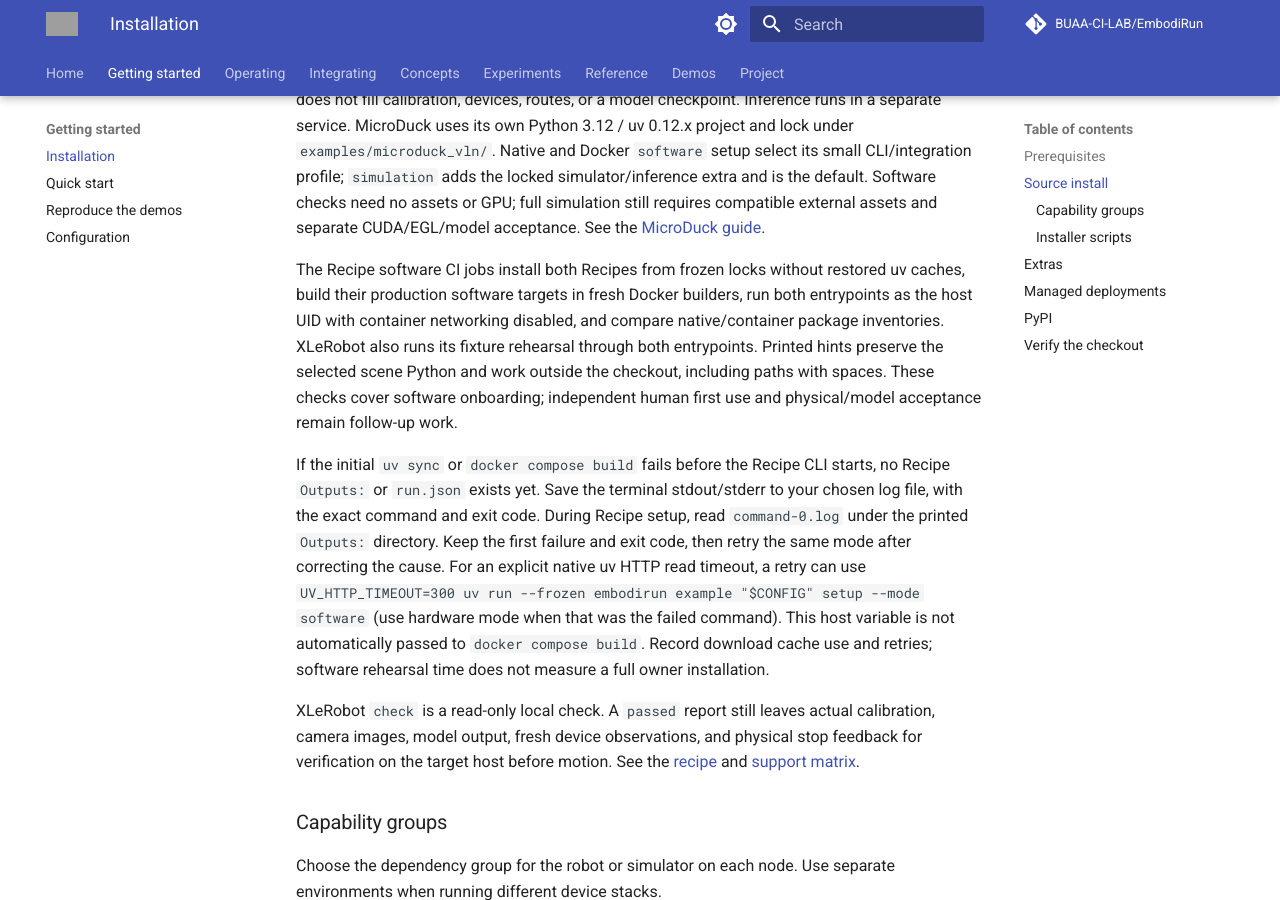
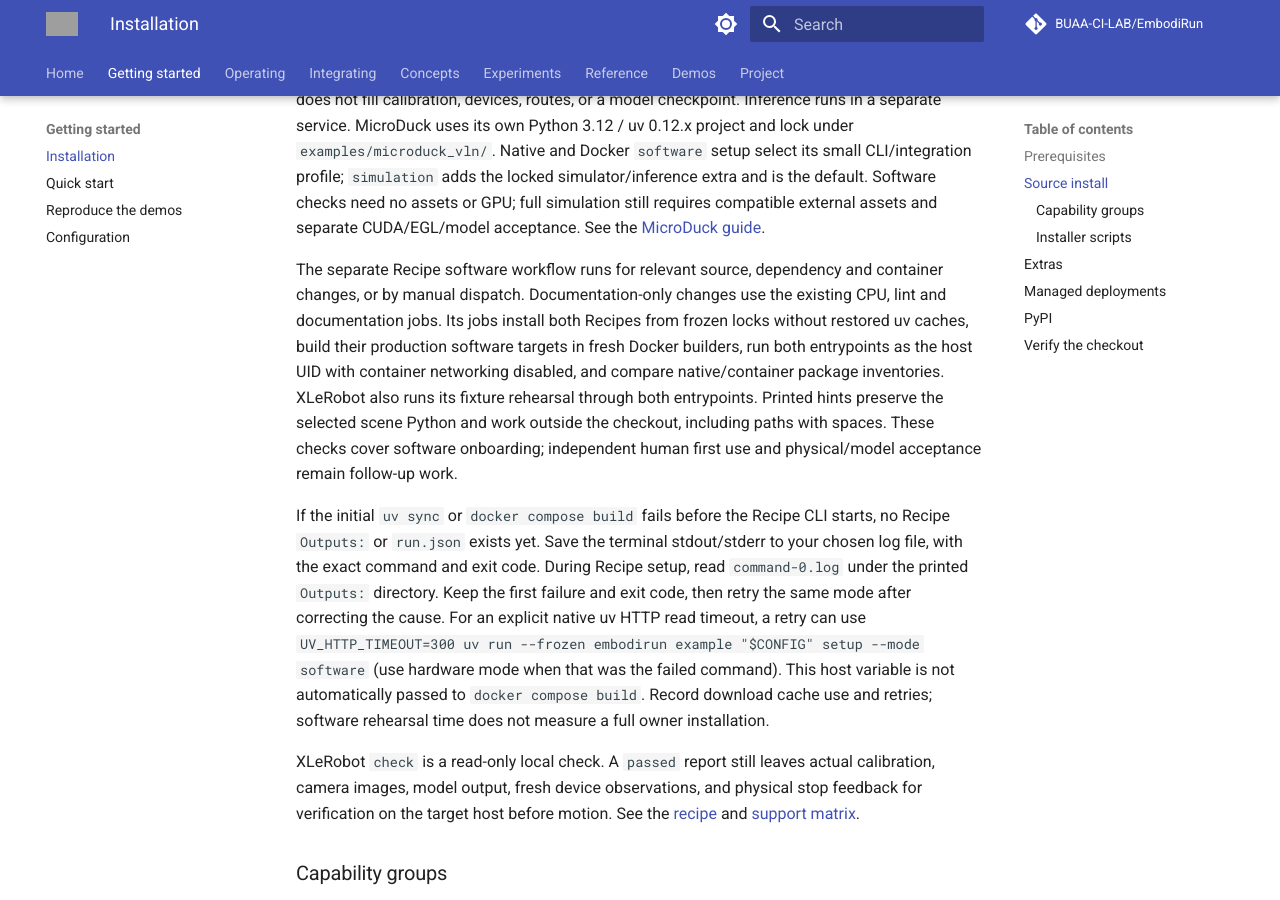
Before and after one commit to BUAA-CI-LAB/EmbodiRun, an MkDocs documentation site: the page built from docs/en/installation.md, in a window 1280 px wide and 900 px high, scrolled down 1374 px. Built offline with MkDocs 1.6.1 and Material for MkDocs 9.7.7, drawn with Linux system fonts in a browser that asks for light colours; comment, search, counter and statistics services are not loaded; grey boxes are pictures that could not be loaded.

Commit message:
ci: run Recipe installer and Docker checks only for relevant changes

```diff
--- a/docs/en/installation.md
+++ b/docs/en/installation.md
@@ -64,7 +64,10 @@ and is the default. Software checks need no assets or GPU; full simulation
 still requires compatible external assets and separate CUDA/EGL/model acceptance.
 See the [MicroDuck guide](microduck-vln.md).
 
-The Recipe software CI jobs install both Recipes from frozen locks without
+The separate Recipe software workflow runs for relevant source, dependency and
+container changes, or by manual dispatch. Documentation-only changes use the
+existing CPU, lint and documentation jobs.
+Its jobs install both Recipes from frozen locks without
 restored uv caches, build their production software targets in fresh Docker
 builders, run both entrypoints as the host UID with container networking disabled,
 and compare native/container package inventories. XLeRobot also runs its fixture
```
Also changed, not shown: docs/zh/installation.md (+3 -1 lines), examples/microduck_vln/README.md (+2 -1 lines), examples/xlerobot_snack_delivery/README.md (+3 -1 lines), 2 other files.
